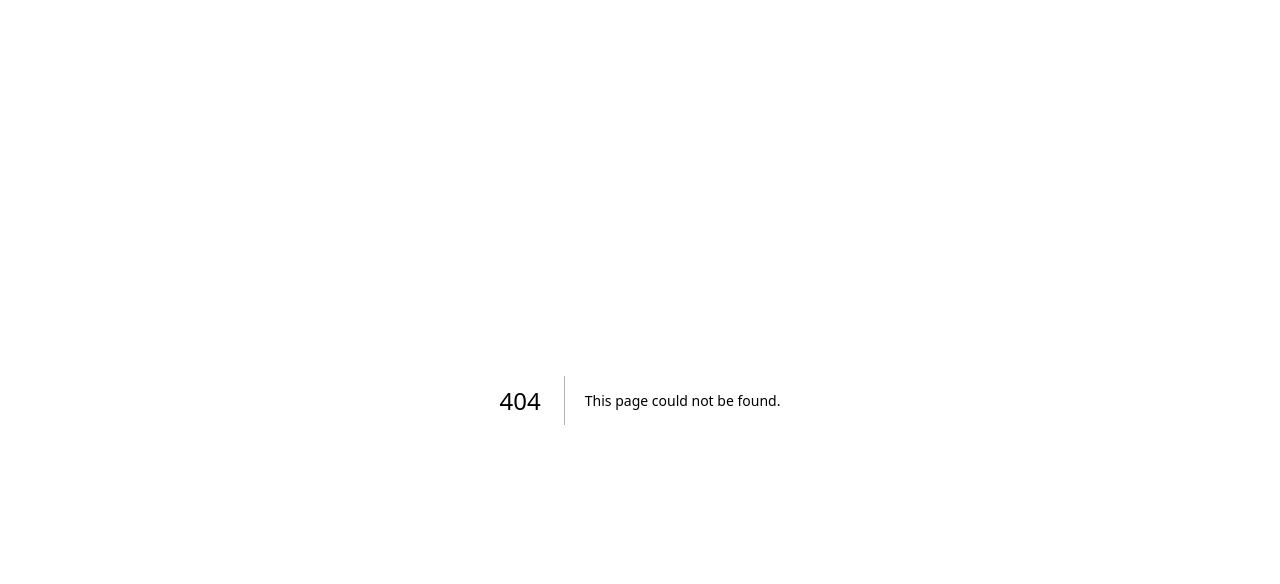
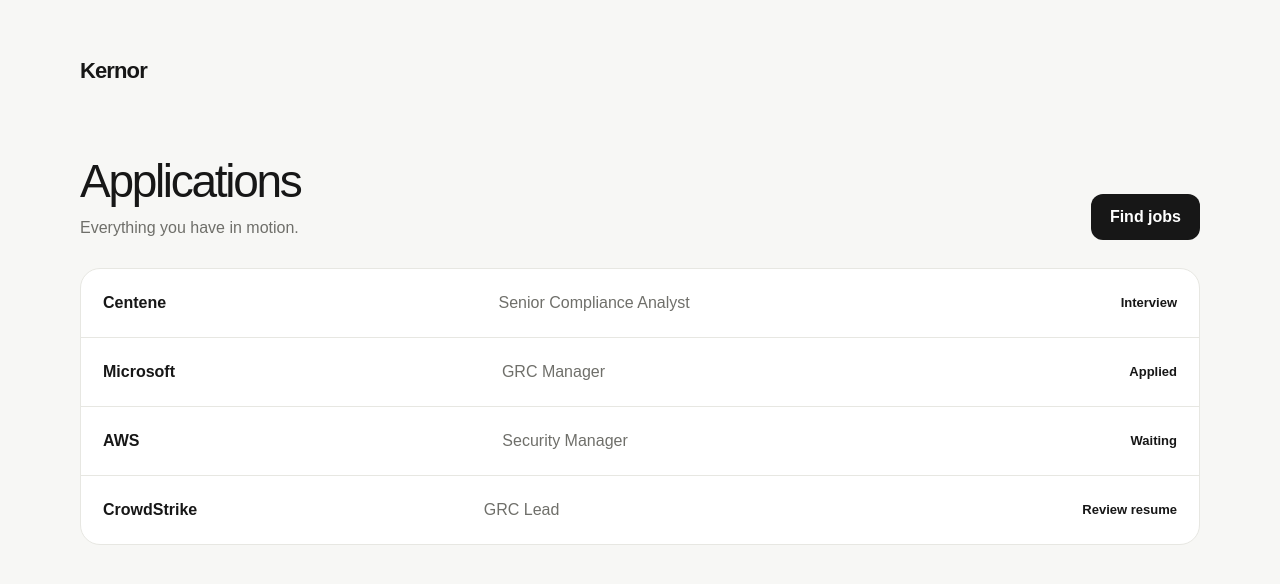
Before and after one commit to Dr-Opara/Kernor-ai, a Next.js app: page /applications in a window 1280 px wide. Before the commit this address had no page. Shown: the top 584 px of the page. Built offline with nearby package versions, Linux system fonts and the light colour scheme.

Commit message:
feat: add src/app/applications/page.tsx

```diff
--- /dev/null
+++ b/src/app/applications/page.tsx
@@ -0,0 +1,23 @@
+import Link from "next/link";
+
+const rows=[
+["Centene","Senior Compliance Analyst","Interview"],
+["Microsoft","GRC Manager","Applied"],
+["AWS","Security Manager","Waiting"],
+["CrowdStrike","GRC Lead","Review resume"],
+];
+
+export default function ApplicationsPage(){
+  return <main className="shell" style={{padding:"54px 0 90px"}}>
+    <Link href="/dashboard" style={{fontSize:22,fontWeight:800,letterSpacing:"-0.04em"}}>Kernor</Link>
+    <div style={{marginTop:60,display:"flex",justifyContent:"space-between",alignItems:"end"}}>
+      <div><h1 style={{fontSize:46,letterSpacing:"-0.05em",margin:0}}>Applications</h1><p className="muted">Everything you have in motion.</p></div>
+      <button className="btn btn-primary">Find jobs</button>
+    </div>
+    <div className="card" style={{marginTop:28,overflow:"hidden"}}>
+      {rows.map((r,i)=><div key={r[0]} style={{display:"grid",gridTemplateColumns:"1fr 1.6fr auto",gap:18,padding:22,borderTop:i?"1px solid var(--line)":"none",alignItems:"center"}}>
+        <strong>{r[0]}</strong><span className="muted">{r[1]}</span><span style={{fontSize:13,fontWeight:700}}>{r[2]}</span>
+      </div>)}
+    </div>
+  </main>
+}
```
